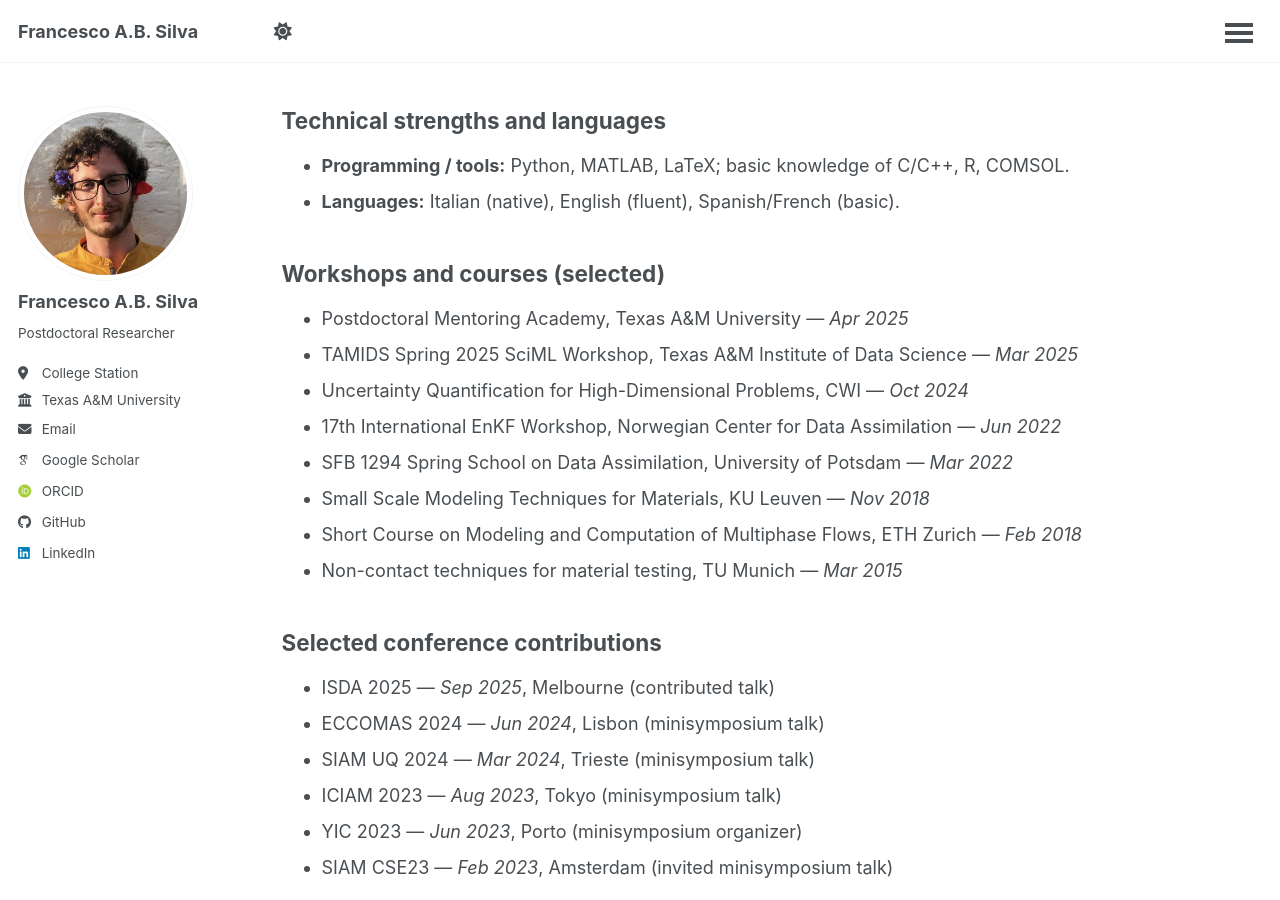
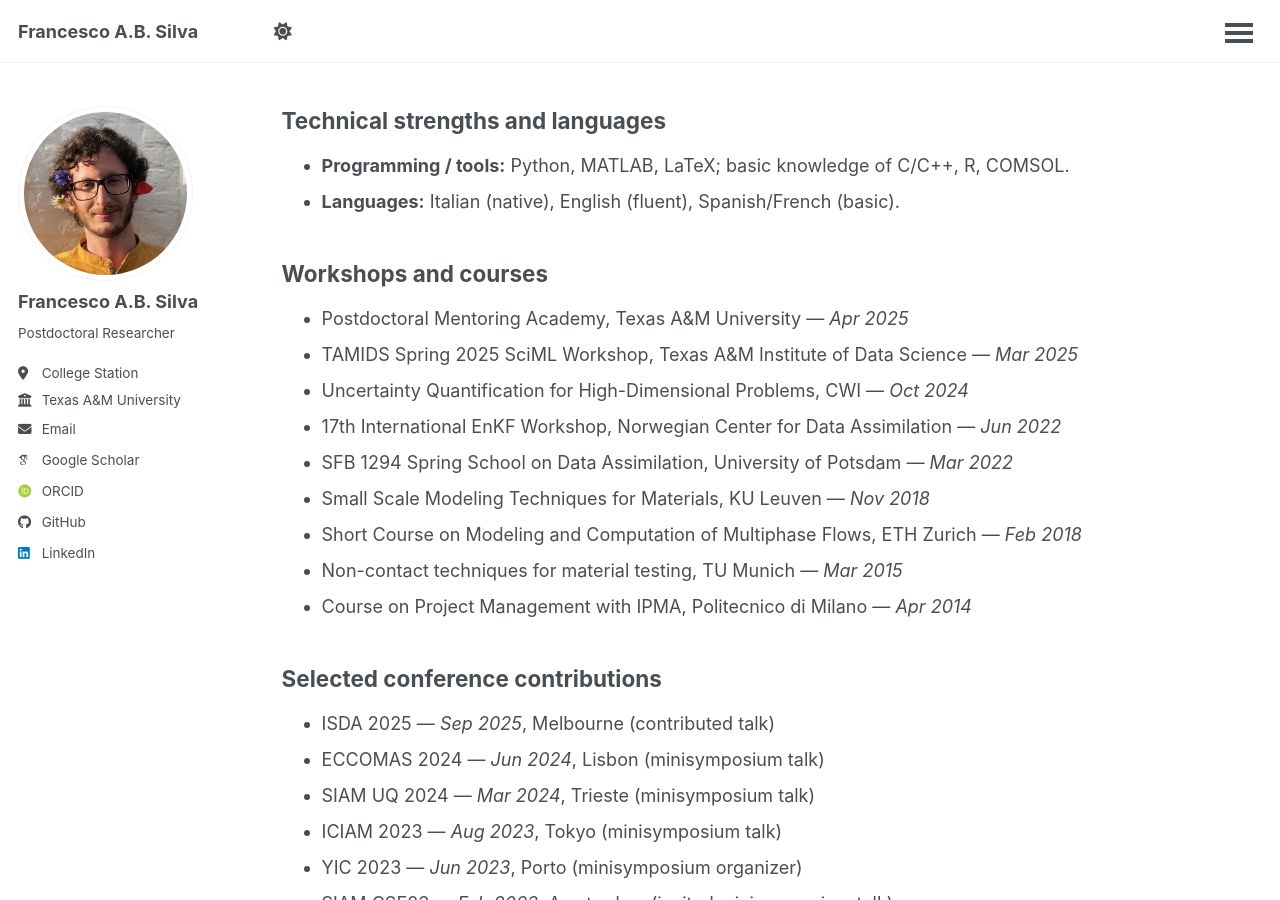
Before and after one commit to FrancescoSilva/francescosilva.github.io, a Jekyll site: the page built from _pages/cv.md, in a window 1280 px wide and 900 px high, scrolled down 1652 px. Built offline with Jekyll 4.4.1, drawn with Linux system fonts in a browser that asks for light colours; some web fonts are replaced.

Commit message:
Update cv.md

```diff
--- a/_pages/cv.md
+++ b/_pages/cv.md
@@ -61,7 +61,7 @@ redirect_from:
 - **Programming / tools:** Python, MATLAB, LaTeX; basic knowledge of C/C++, R, COMSOL.
 - **Languages:** Italian (native), English (fluent), Spanish/French (basic).
 
-## Workshops and courses (selected)
+## Workshops and courses
 
 - Postdoctoral Mentoring Academy, Texas A&M University — *Apr 2025*
 - TAMIDS Spring 2025 SciML Workshop, Texas A&M Institute of Data Science — *Mar 2025*
@@ -71,6 +71,7 @@ redirect_from:
 - Small Scale Modeling Techniques for Materials, KU Leuven — *Nov 2018*
 - Short Course on Modeling and Computation of Multiphase Flows, ETH Zurich — *Feb 2018*
 - Non-contact techniques for material testing, TU Munich — *Mar 2015*
+- Course on Project Management with IPMA, Politecnico di Milano — *Apr 2014*
 
 ## Selected conference contributions
 
```
